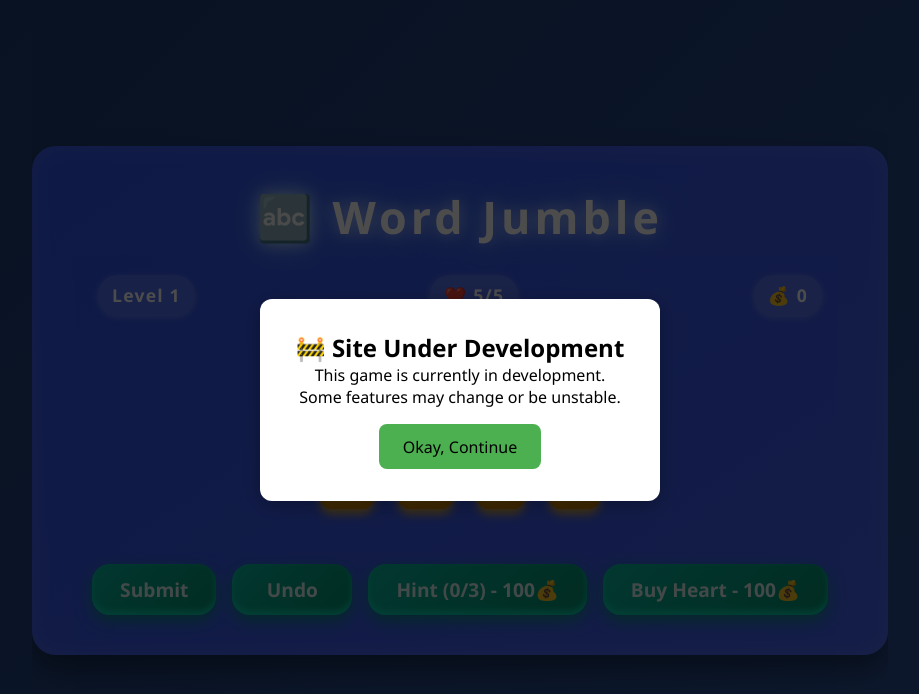
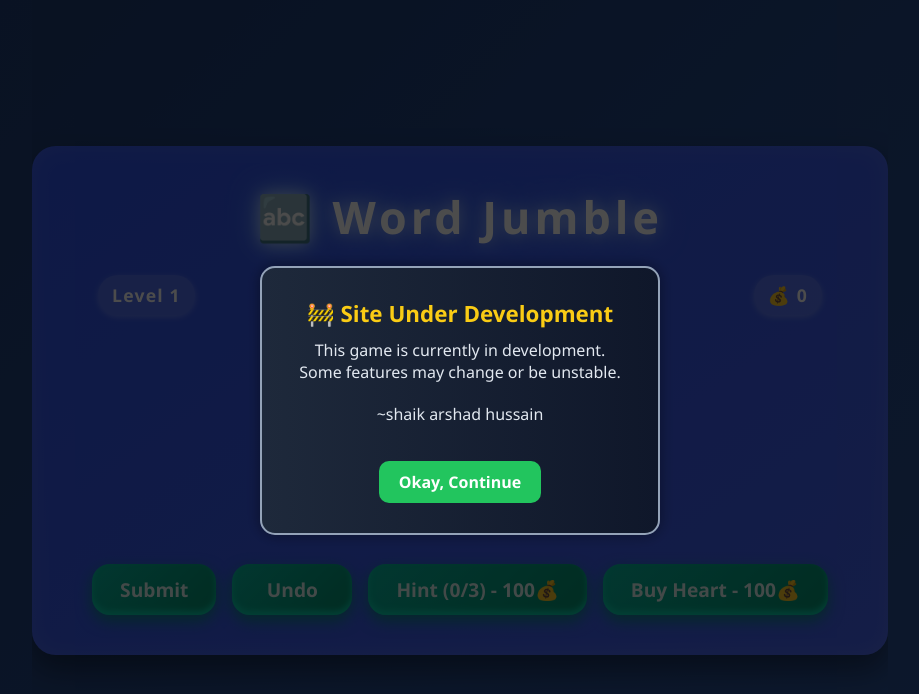
Before and after one commit to ArshadHussain-sk/wordjumble, a React (Vite) app: page / in a window 1280 px wide. Shown: the top 694 px of the page, without its empty margins (180-1099 px from the left). Built offline with nearby package versions, Linux system fonts and the light colour scheme.

Commit message:
Add files via upload

```diff
--- a/src/WordPuzzleGame.jsx
+++ b/src/WordPuzzleGame.jsx
@@ -36,6 +36,7 @@ export default function WordPuzzleGame() {
   const pickRandomWord = () => {
     const words = wordLevels[level] || ["error"];
     const randomIndex = Math.floor(Math.random() * words.length);
+
     return words[randomIndex];
   };
 
@@ -119,6 +120,12 @@ export default function WordPuzzleGame() {
 
   // Check answer with random new word on fail
   const checkAnswer = () => {
+  // 🔔 Show alert if user has not selected full word
+  if (userGuess.length < puzzleWord.length) {
+    alert(`❗ You selected only ${userGuess.length} letters. Please select all ${puzzleWord.length} letters before submitting.`);
+    return;
+  }
+
   if (userGuess.join("") === puzzleWord) {
     correct.play();
     const finish = Date.now();
@@ -138,6 +145,7 @@ export default function WordPuzzleGame() {
       setHearts(hearts - 1);
       lastHeartUsedAtRef.current = Date.now();
     }
+
     // Pick new random word from current level on fail
     const newWord = pickRandomWord();
     setPuzzleWord(newWord);
@@ -145,6 +153,7 @@ export default function WordPuzzleGame() {
     setUserGuess([]);
   }
 };
+
 
   // Buy heart
   const buyHeart = () => {
@@ -201,6 +210,7 @@ export default function WordPuzzleGame() {
     <div className="popup-box">
       <h2>🚧 Site Under Development</h2>
       <p>This game is currently in development. Some features may change or be unstable.</p>
+      <p>~shaik arshad hussain</p>
       <button onClick={() => setShowPopup(false)} className="popup-button">Okay, Continue</button>
     </div>
   </div>
--- a/src/index.jsx
+++ b/src/index.jsx
@@ -8,3 +8,12 @@ ReactDOM.createRoot(document.getElementById('root')).render(
     <WordPuzzleGame />
   </React.StrictMode>
 );
+<div id="incomplete-popup" className="popup-backdrop">
+  <div className="popup-box">
+    <h2>Incomplete Selection</h2>
+    <p>Please select all letters before submitting.</p>
+    <button onClick={() => document.getElementById("incomplete-popup").style.display = "none"}>
+      OK
+    </button>
+  </div>
+</div>
--- a/src/style.css
+++ b/src/style.css
@@ -186,6 +186,60 @@ body, html, #root {
   50% { opacity: 0.5; }
 }
 
+.popup-backdrop {
+  position: fixed;
+  z-index: 999;
+  top: 0;
+  left: 0;
+  width: 100%;
+  height: 100%;
+  background: rgba(15, 15, 15, 0.7);
+  display: none;
+  align-items: center;
+  justify-content: center;
+  animation: fadeIn 0.4s ease-in-out;
+}
+
+.popup-box {
+  background: linear-gradient(to right, #1e293b, #0f172a);
+  border: 2px solid #94a3b8;
+  padding: 30px;
+  border-radius: 15px;
+  color: #e2e8f0;
+  text-align: center;
+  box-shadow: 0 0 15px rgba(0,0,0,0.4);
+}
+
+.popup-box h2 {
+  font-size: 1.4rem;
+  margin-bottom: 10px;
+  color: #facc15;
+}
+
+.popup-box p {
+  margin-bottom: 20px;
+  font-size: 1rem;
+}
+
+.popup-box button {
+  padding: 10px 20px;
+  font-weight: bold;
+  border: none;
+  background: #22c55e;
+  color: #fff;
+  border-radius: 10px;
+  cursor: pointer;
+  transition: background 0.3s ease;
+}
+
+.popup-box button:hover {
+  background: #16a34a;
+}
+
+@keyframes fadeIn {
+  from { opacity: 0; }
+  to { opacity: 1; }
+}
 
 .letter-button {
   background: linear-gradient(145deg, #f8b500, #d88700);
```
Lines whose indentation alone changed are shown as unchanged.
